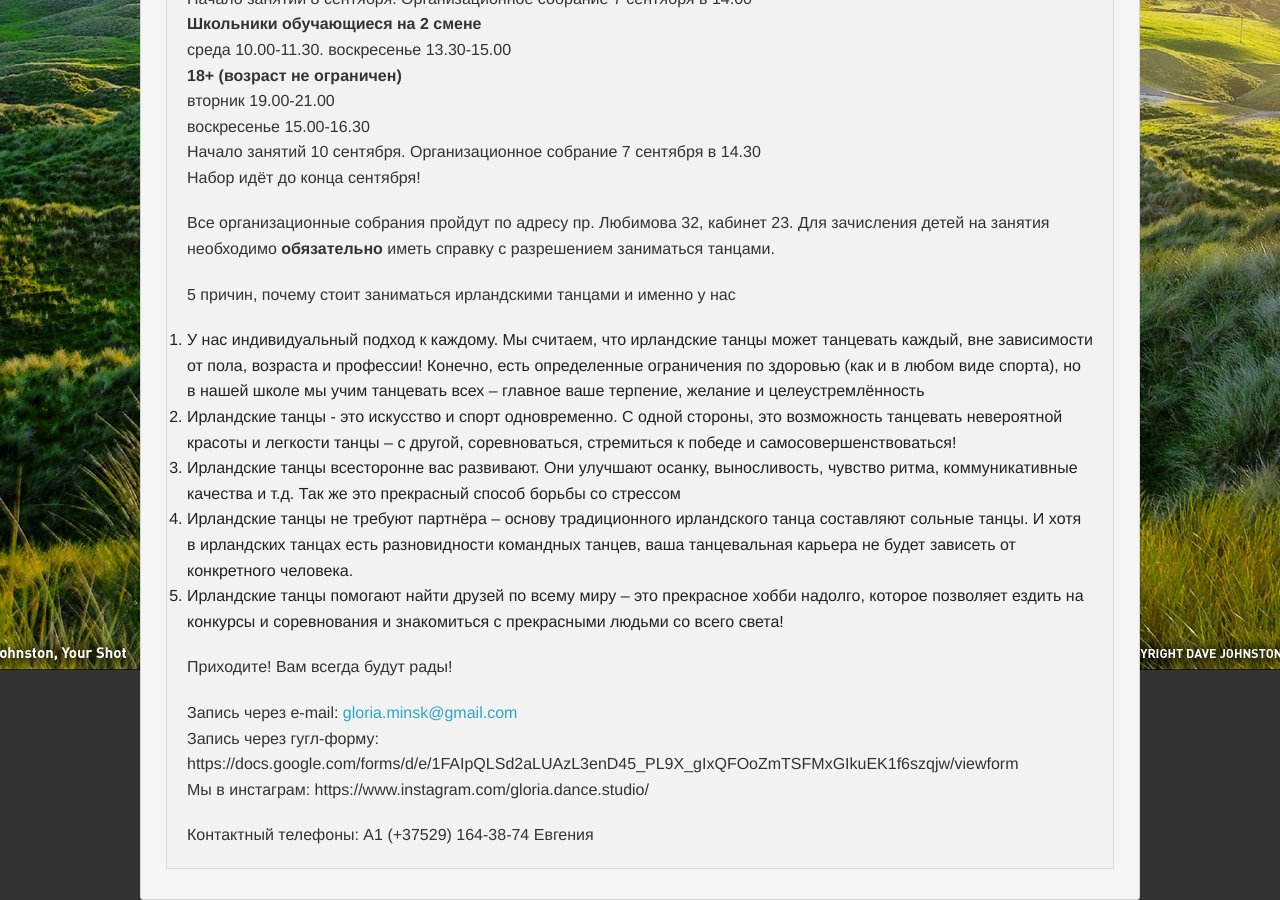
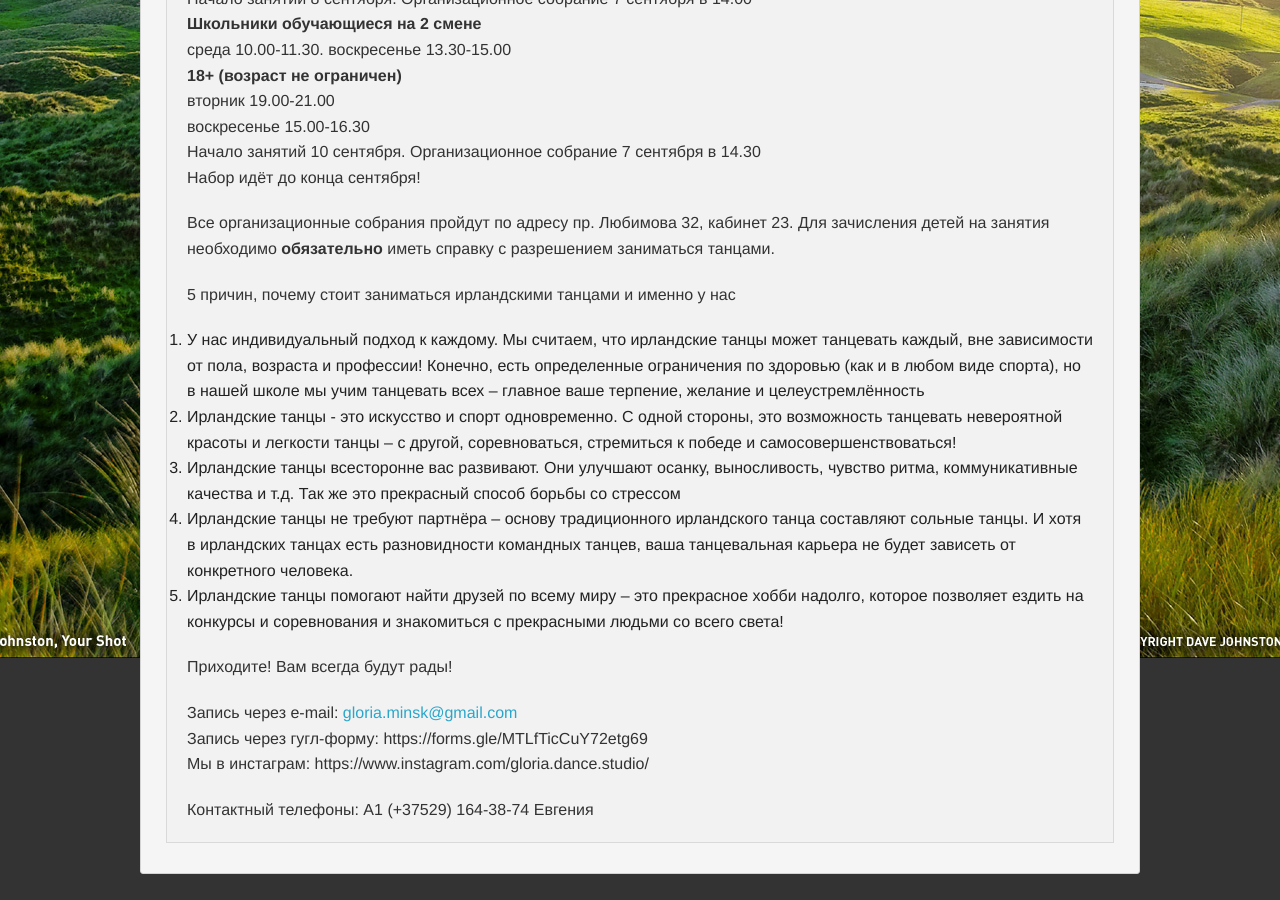
Before and after one commit to gloria-studio/gloria-studio.github.io, a Jekyll site: the page built from _posts/2015-08-26-we-recruit-studens.md, in a window 1280 px wide and 900 px high, scrolled down 759 px. Built offline with Jekyll 4.4.1, drawn with Linux system fonts in a browser that asks for light colours; after the commit the page ends 1633 px from its top, so only the background shows below that; some of the changed lines change nothing that is shown.

Commit message:
Update 2015-08-26-we-recruit-studens.md

```diff
--- a/_posts/2015-08-26-we-recruit-studens.md
+++ b/_posts/2015-08-26-we-recruit-studens.md
@@ -44,7 +44,7 @@ published: true
 Приходите! Вам всегда будут рады!
 
 Запись через e-mail: [gloria.minsk@gmail.com](mailto:gloria.minsk@gmail.com)
-Запись через гугл-форму:   https://docs.google.com/forms/d/e/1FAIpQLSd2aLUAzL3enD45_PL9X_gIxQFOoZmTSFMxGIkuEK1f6szqjw/viewform
+Запись через гугл-форму:   https://forms.gle/MTLfTicCuY72etg69
 Мы в инстаграм: https://www.instagram.com/gloria.dance.studio/
 
 Контактный телефоны: А1 (+37529) 164-38-74 Евгения
```
